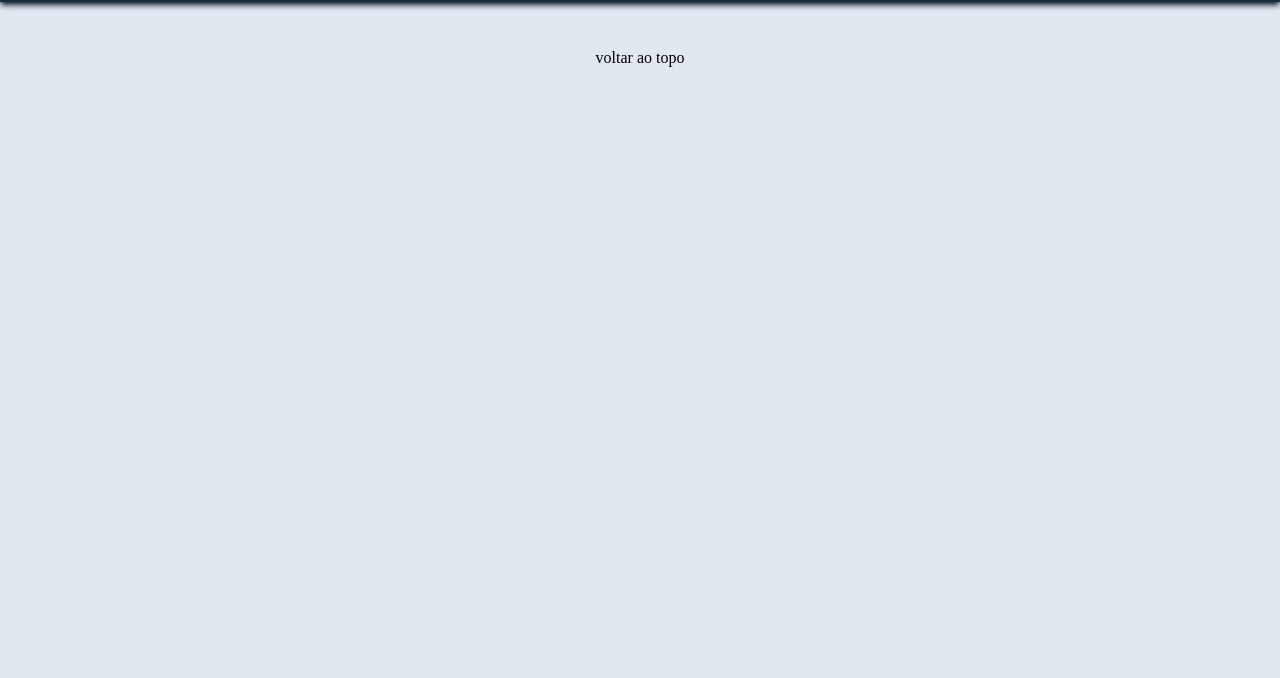
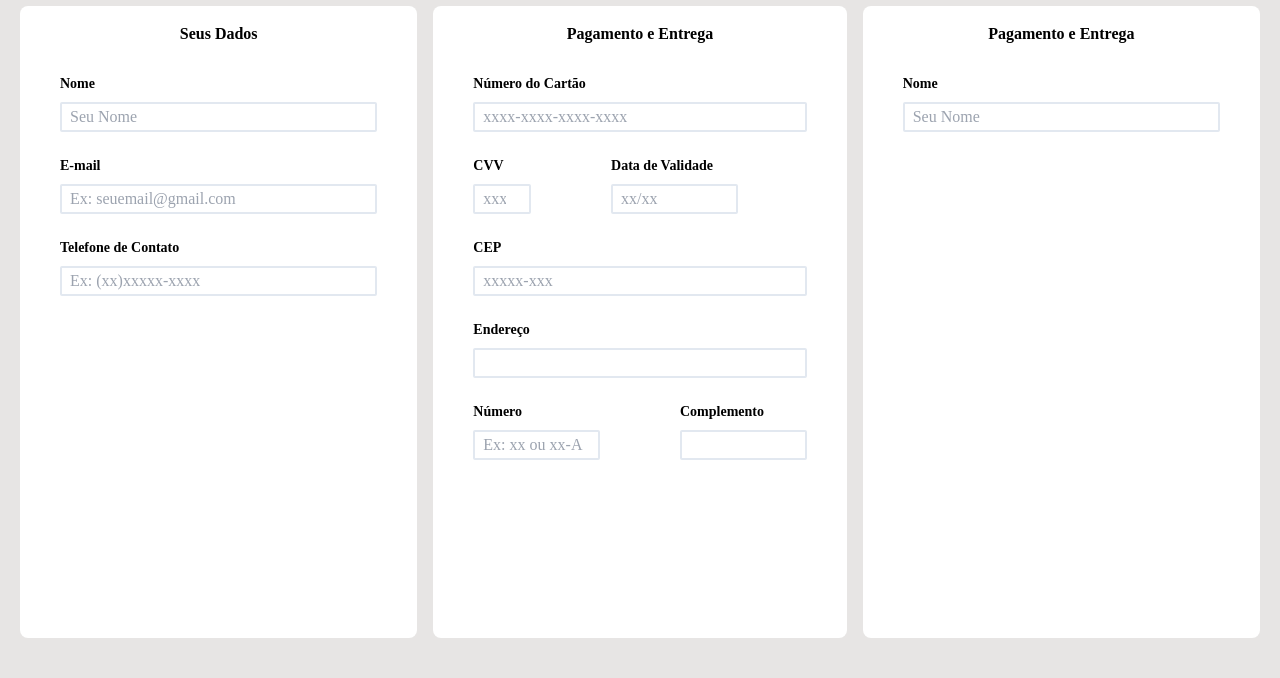
Before and after one commit to VictorPera/ecomerce, a website built with Vite: page checkout.html in a window 1280 px wide. Shown: the part 122-800 px from the top of the page. Built offline with nearby package versions, Linux system fonts and the light colour scheme.

Commit message:
formulario de cadastro e pagamento criado

```diff
--- a/checkout.html
+++ b/checkout.html
@@ -12,21 +12,76 @@
             crossorigin="anonymous" referrerpolicy="no-referrer" />
     </head>
 
-    <body class="bg-slate-200 flex flex-col">
+    <body class="bg-stone-200 flex flex-col h-screen">
         <header class="bg-slate-800 flex justify-between px-8 py-1 sticky top-0 shadow-md shadow-slate-800 text-2xl z-10">
-            <a href="./index.html"><img class="m-2 cursor-pointer" src="./img/logoBookStore.png" alt="Imagem da Logo BookStore"></a>
-            <div class="text-white flex gap-2 items-end mx-2 my-4">
-                <button class="mx-2"><i class="fa-solid fa-user-astronaut hover:text-slate-400 duration-300"></i></button>
-                <button id="abrir-carrinho" class="mr-2"><i class="fa-solid fa-cart-shopping hover:text-slate-400 duration-300"></i></button>
-            </div>
+            <a href="./index.html"><img class="h-16 m-2 cursor-pointer" src="./img/logoBookStore.png" alt="Imagem da Logo BookStore"></a>
         </header>
 
-        <main class="flex flex-col items-center">
-        </main>
+        <form class="flex w-100 px-5 py-10 gap-4 grow">
+            <section id="dados-usuarios" class="w-1/3 bg-white rounded-lg py-5">
+                <p class="mb-5 text-center font-bold">Seus Dados</p>
+                <div class="flex flex-col px-10 py-3">
+                    <label for="nome" class="font-bold text-sm mb-2">Nome</label>
+                    <input type="text" id="nome" class="rounded-sm px-2 py-1 border-2 border-slate-200" placeholder="Seu Nome" required>
+                </div>
+                <div class="flex flex-col px-10 py-3">
+                    <label for="email" class="font-bold text-sm mb-2">E-mail</label>
+                    <input type="email" id="email" class="rounded-sm px-2 py-1 border-2 border-slate-200" placeholder="Ex: seuemail@gmail.com" required>
+                </div>
+                <div class="flex flex-col px-10 py-3">
+                    <label for="telefone" class="font-bold text-sm mb-2">Telefone de Contato</label>
+                    <input type="tel" id="telefone" class="rounded-sm px-2 py-1 border-2 border-slate-200" placeholder="Ex: (xx)xxxxx-xxxx" required>
+                </div>
+            </section>
 
-        <footer class="flex justify-center">
-            <a class="my-8 p-4" href="#top">voltar ao topo</a>
-        </footer>
+            <section id="pagamento-entrega" class=" w-1/3 bg-white rounded-lg py-5">
+                <p class="mb-5 text-center font-bold">Pagamento e Entrega</p>
+                <div class="flex flex-col px-10 py-3">
+                    <label for="numero-cartao" class="font-bold text-sm mb-2">Número do Cartão</label>
+                    <input type="number" id="numero-cartao" class="rounded-sm px-2 py-1 border-2 border-slate-200" placeholder="xxxx-xxxx-xxxx-xxxx" required>
+                </div>
+
+                <div class="flex">
+                    <div class="flex flex-col px-10 py-3 w-1/3">
+                        <label for="cvv" class="font-bold text-sm mb-2">CVV</label>
+                        <input type="number" id="cvv" class="rounded-sm px-2 py-1 border-2 border-slate-200" placeholder="xxx" required>
+                    </div>
+                    <div class="flex flex-col px-10 py-3 w-1/2">
+                        <label for="data-validade" class="font-bold text-sm mb-2">Data de Validade</label>
+                        <input type="text" id="data-validade" class="rounded-sm px-2 py-1 border-2 border-slate-200" placeholder="xx/xx" required>
+                    </div>
+                </div>
+
+                <div class="flex flex-col px-10 py-3">
+                    <label for="cep" class="font-bold text-sm mb-2">CEP</label>
+                    <input type="number" id="cep" class="rounded-sm px-2 py-1 border-2 border-slate-200"
+                        placeholder="xxxxx-xxx" required>
+                </div>
+                <div class="flex flex-col px-10 py-3">
+                    <label for="endereco" class="font-bold text-sm mb-2">Endereço</label>
+                    <input type="text" id="endereco" class="rounded-sm px-2 py-1 border-2 border-slate-200"
+                        required>
+                </div>
+                <div class="flex">
+                    <div class="flex flex-col px-10 py-3 w-1/2">
+                        <label for="numero-residencia" class="font-bold text-sm mb-2">Número</label>
+                        <input type="text" id="numero-residencia" class="rounded-sm px-2 py-1 border-2 border-slate-200" placeholder="Ex: xx ou xx-A" required>
+                    </div>
+                    <div class="flex flex-col px-10 py-3 w-1/2">
+                        <label for="complemento" class="font-bold text-sm mb-2">Complemento</label>
+                        <input type="text" id="complemento" class="rounded-sm px-2 py-1 border-2 border-slate-200" required>
+                    </div>
+                </div>
+            </section>
+
+            <section id="produtos-checkout" class=" w-1/3 bg-white rounded-lg py-5">
+                <p class="mb-5 text-center font-bold">Pagamento e Entrega</p>
+                <div class="flex flex-col px-10 py-3">
+                    <label for="nome" class="font-bold text-sm mb-2">Nome</label>
+                    <input type="text" id="nome" class="rounded-sm px-2 py-1 border-2 border-slate-200" placeholder="Seu Nome" required>
+                </div>
+            </section>
+        </form>
     </body>
 
 </html>
--- /dev/null
+++ b/pedidos.html
@@ -0,0 +1,28 @@
+<!DOCTYPE html>
+<html lang="pt-br">
+
+<head>
+    <meta charset="UTF-8">
+    <meta name="viewport" content="width=device-width, initial-scale=1.0">
+    <link rel="stylesheet" href="./reset.css">
+    <link rel="stylesheet" href="./style.css">
+    <title>Página Inicial</title>
+    <link rel="stylesheet" href="https://cdnjs.cloudflare.com/ajax/libs/font-awesome/6.4.2/css/all.min.css"
+        integrity="sha512-z3gLpd7yknf1YoNbCzqRKc4qyor8gaKU1qmn+CShxbuBusANI9QpRohGBreCFkKxLhei6S9CQXFEbbKuqLg0DA=="
+        crossorigin="anonymous" referrerpolicy="no-referrer" />
+</head>
+
+<body class="bg-slate-200 flex flex-col">
+    <header class="bg-slate-800 flex justify-between px-8 py-1 sticky top-0 shadow-md shadow-slate-800 text-2xl z-10">
+        <a href="./index.html"><img class="h-16 m-2 cursor-pointer" src="./img/logoBookStore.png" alt="Imagem da Logo BookStore"></a>
+    </header>
+
+    <main class="flex flex-col items-center">
+    </main>
+
+    <footer class="flex justify-center">
+        <a class="my-8 p-4" href="#top">voltar ao topo</a>
+    </footer>
+</body>
+
+</html>
```
